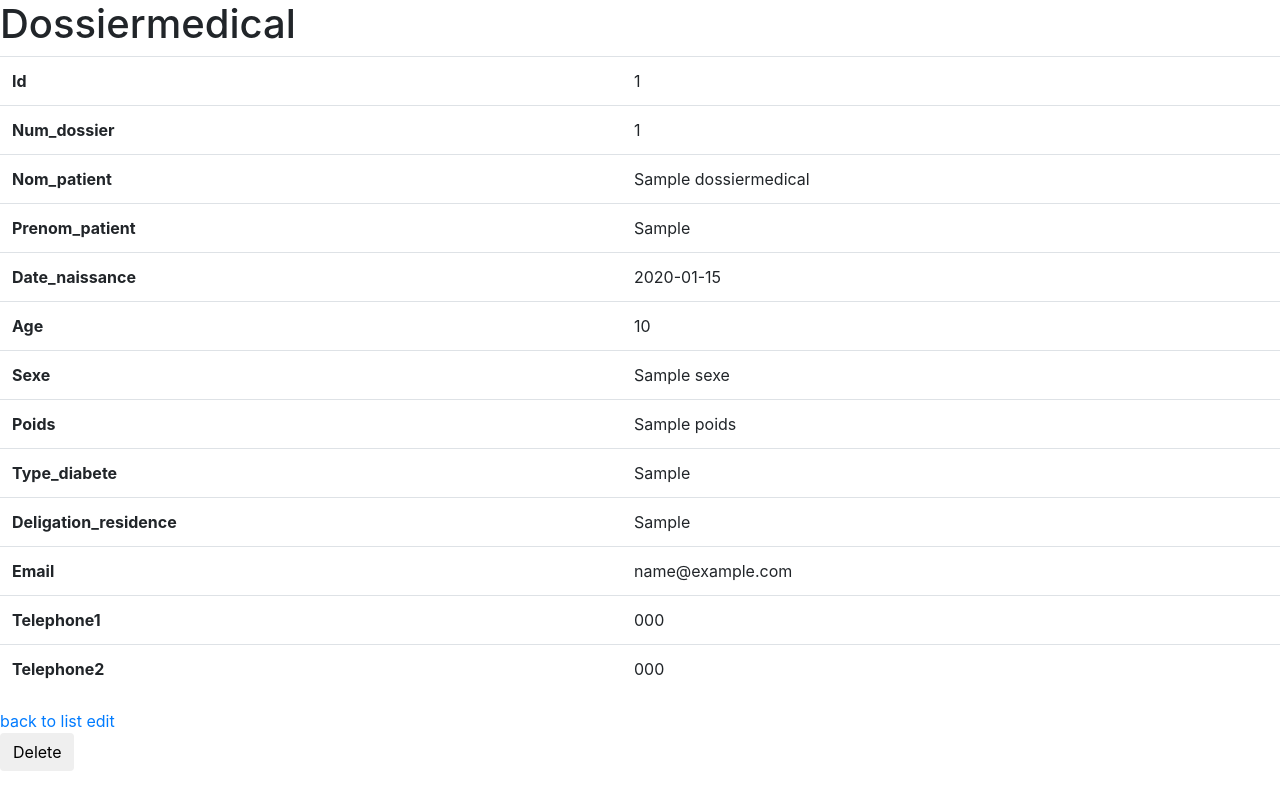
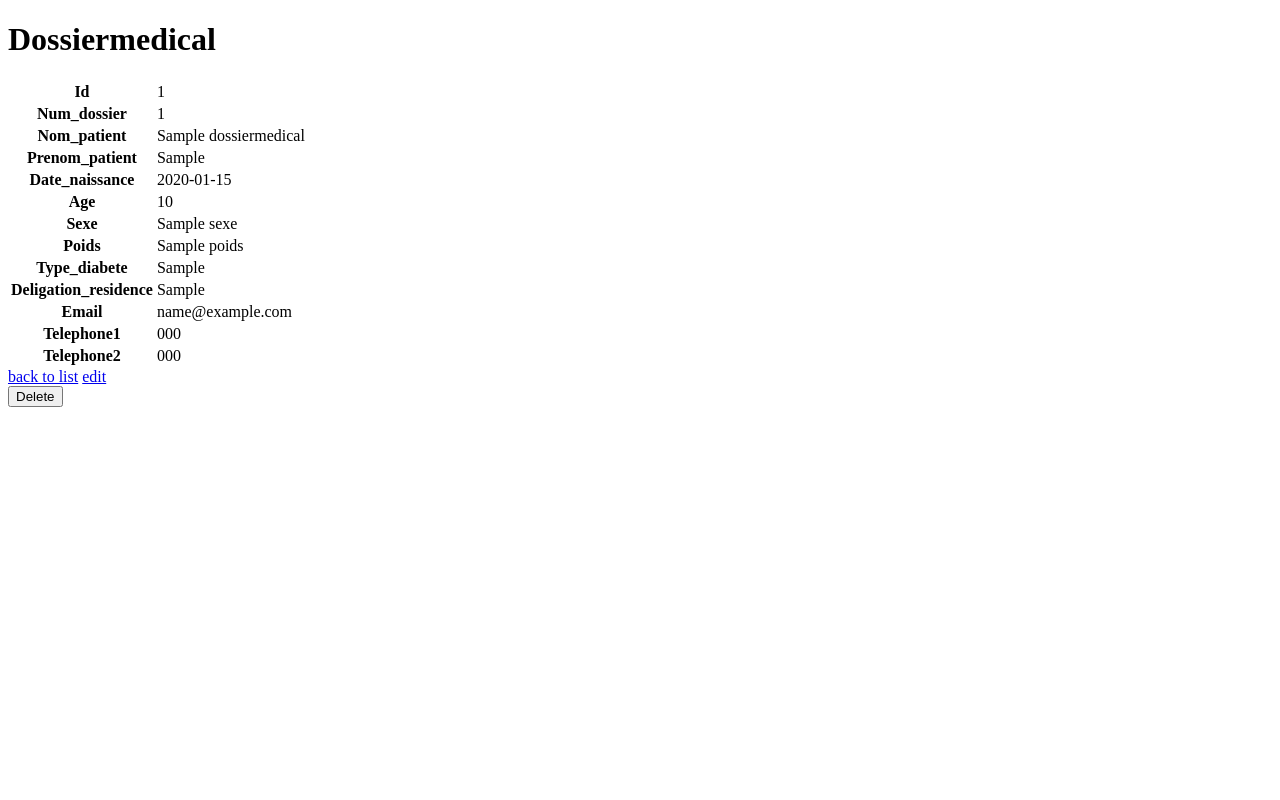
Before and after one commit to ala2019/suivimedical_backend, a Symfony app: template templates/dossiermedical/show.html.twig in a window 1280 px wide. Run offline with Twig, Linux system fonts and the light colour scheme; the template is opened without the code that fills it: most values are stand-ins (such as "Sample title", 1, 10 or a date in 2020); some libraries are stand-ins or nearby versions.

Commit message:
first commit

```diff
--- a/assets/app.js
+++ b/assets/app.js
@@ -6,7 +6,10 @@
  */
 
 // any CSS you import will output into a single css file (app.css in this case)
-import './styles/app.css';
+import './styles/app.scss';
+
+// You can specify which plugins you need
+import { Tooltip, Toast, Popover } from 'bootstrap';
 
 // start the Stimulus application
 import './bootstrap';
--- a/assets/styles/app.css
+++ /dev/null
@@ -1,3 +0,0 @@
-body {
-    background-color: lightgray;
-}
--- /dev/null
+++ b/assets/styles/app.scss
@@ -0,0 +1,2 @@
+@import "custom";
+@import "~bootstrap/scss/bootstrap";
--- /dev/null
+++ b/assets/styles/custom.scss
@@ -0,0 +1,5 @@
+$primary:#FFBE0B;
+$secondary : #FB5607;
+$succes : #3A86FF;
+$info : #FF006E;
+$light :#8338EC;
--- a/package.json
+++ b/package.json
@@ -6,7 +6,7 @@
         "node-sass": "^5.0.0",
         "regenerator-runtime": "^0.13.2",
         "sass": "^1.32.8",
-        "sass-loader": "^10.0.0",
+        "sass-loader": "^9.0.1",
         "stimulus": "^2.0.0",
         "webpack-notifier": "^1.6.0"
     },
@@ -19,6 +19,7 @@
         "build": "encore production --progress"
     },
     "dependencies": {
+        "@popperjs/core": "^2.9.2",
         "autoprefixer": "^10.2.5",
         "bootstrap": "^5.0.0-beta3",
         "postcss-loader": "^5.2.0"
--- a/templates/base.html.twig
+++ b/templates/base.html.twig
@@ -2,18 +2,16 @@
 <html>
     <head>
         <meta charset="UTF-8">
+        <meta name="viewport" content="width=device-width, initial-scale=1">
         <title>{% block title %}Welcome!{% endblock %}</title>
         {# Run `composer require symfony/webpack-encore-bundle`
            and uncomment the following Encore helpers to start using Symfony UX #}
         {% block stylesheets %}
-            <link rel="stylesheet" href="https://maxcdn.bootstrapcdn.com/bootstrap/4.0.0/css/bootstrap.min.css" integrity="sha384-Gn5384xqQ1aoWXA+058RXPxPg6fy4IWvTNh0E263XmFcJlSAwiGgFAW/dAiS6JXm" crossorigin="anonymous">
-            <link rel="stylesheet" href="{{ asset('css/font-awesome.css') }}">
-            <link rel="stylesheet" href="{{ asset('css/styles.css') }}">
-            {#{{ encore_entry_link_tags('app') }}#}
+            {{ encore_entry_link_tags('app') }}
         {% endblock %}
 
         {% block javascripts %}
-            {#{{ encore_entry_script_tags('app') }}#}
+            {{ encore_entry_script_tags('app') }}
         {% endblock %}
     </head>
     <body>
```
Also changed, not shown: postcss.config.js (added, +9 -0 lines), package-lock.json.
